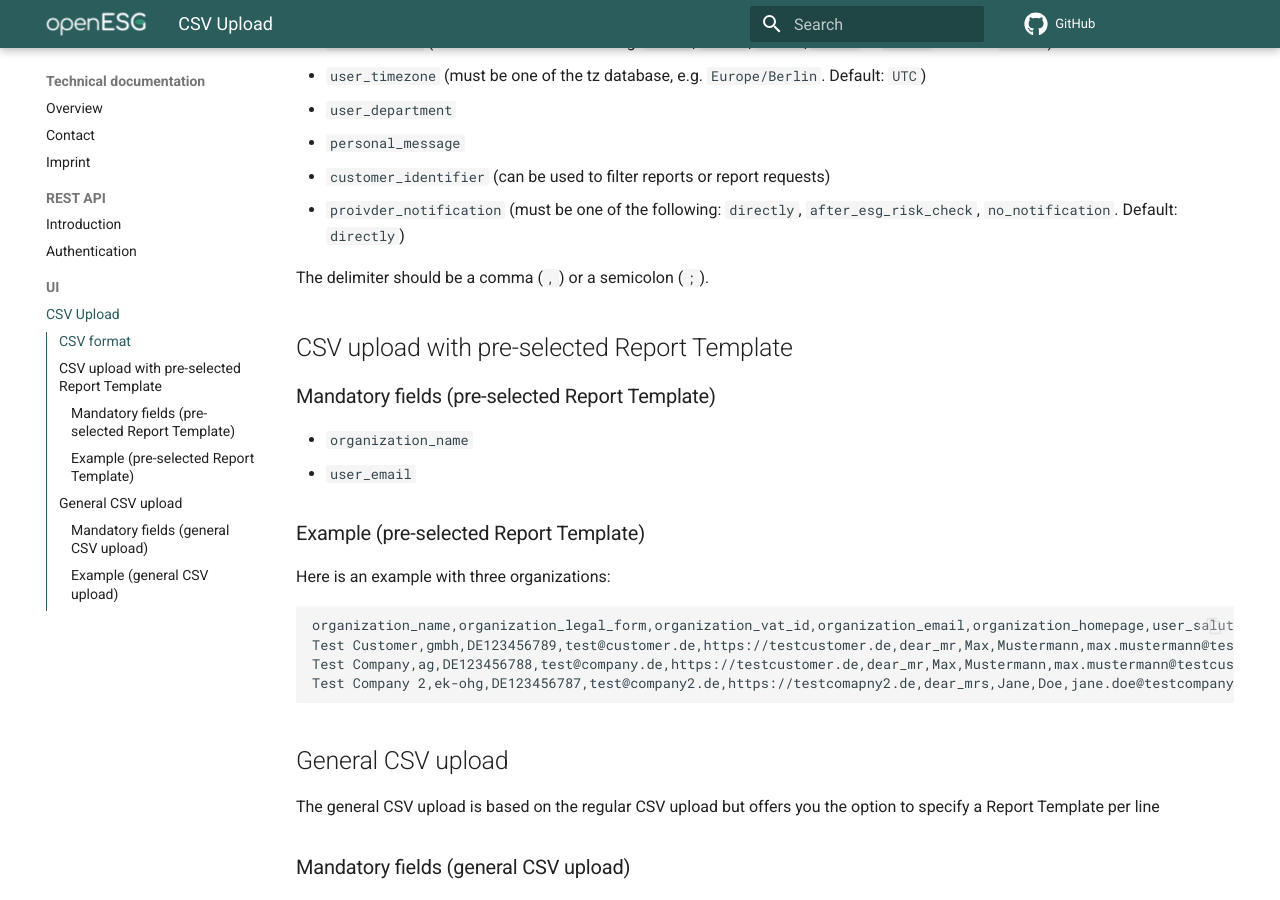
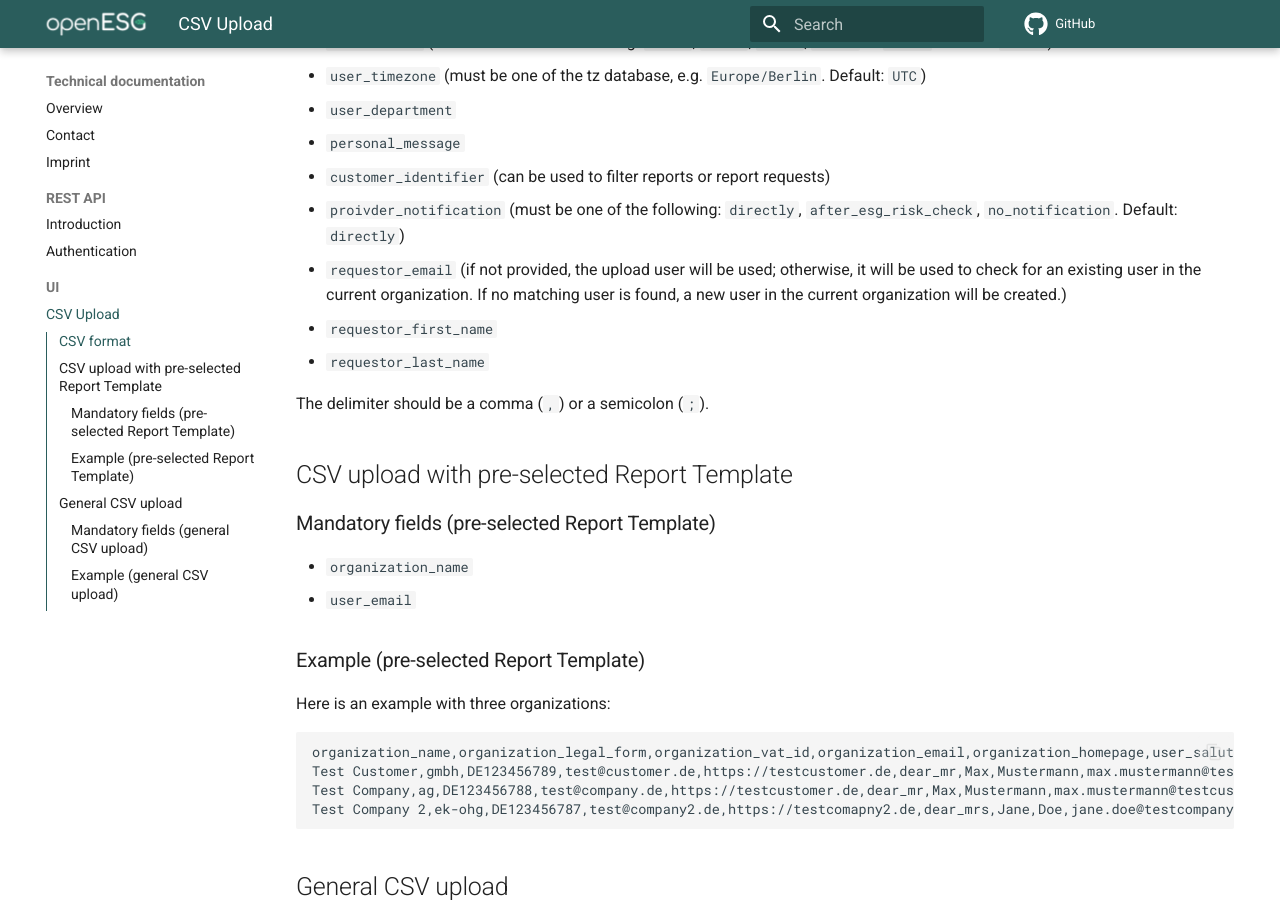
Before and after one commit to openESG-gmbh/documentation, an MkDocs documentation site: the page built from docs/ui/csv-upload.md, in a window 1280 px wide and 900 px high, scrolled down 1065 px. Built offline with MkDocs 1.6.1 and Material for MkDocs 9.7.7, drawn with Linux system fonts in a browser that asks for light colours; comment, search, counter and statistics services are not loaded.

Commit message:
docs(csv-upload): add fields requestor_email, requestor_first_name und requestor_last_name

```diff
--- a/.pre-commit-config.yaml
+++ b/.pre-commit-config.yaml
@@ -9,7 +9,7 @@ repos:
       - id: check-merge-conflict
 
   - repo: https://github.com/igorshubovych/markdownlint-cli
-    rev: v0.44.0
+    rev: v0.45.0
     hooks:
       - id: markdownlint
         files: ".md"
--- a/docs/ui/csv-upload.md
+++ b/docs/ui/csv-upload.md
@@ -35,6 +35,9 @@ You can select from the following fields.
 * `personal_message`
 * `customer_identifier` (can be used to filter reports or report requests)
 * `proivder_notification` (must be one of the following: `directly`, `after_esg_risk_check`, `no_notification`. Default: `directly`) <!-- markdownlint-disable-line MD013 -->
+* `requestor_email` (if not provided, the upload user will be used; otherwise, it will be used to check for an existing user in the current organization. If no matching user is found, a new user in the current organization will be created.) <!-- markdownlint-disable-line MD013 -->
+* `requestor_first_name`
+* `requestor_last_name`
 
 The delimiter should be a comma (`,`) or a semicolon (`;`).
 
```
Also changed, not shown: 1 other file.
